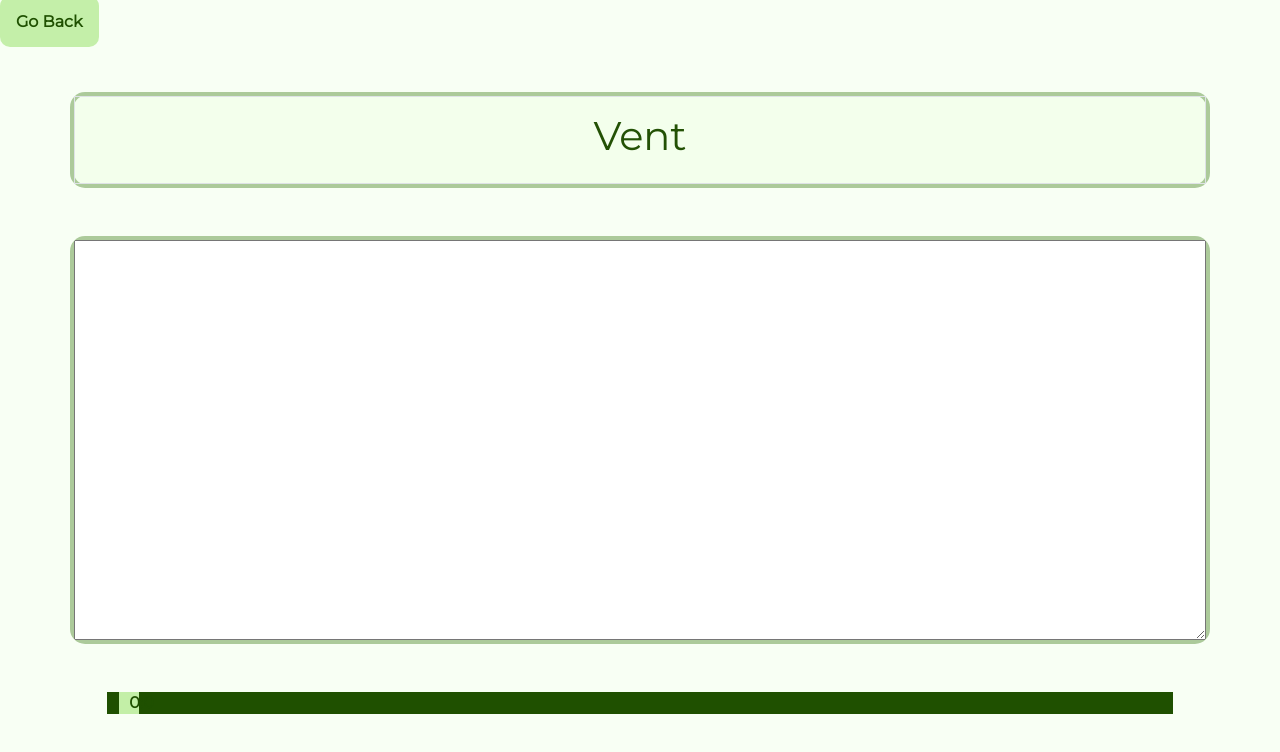
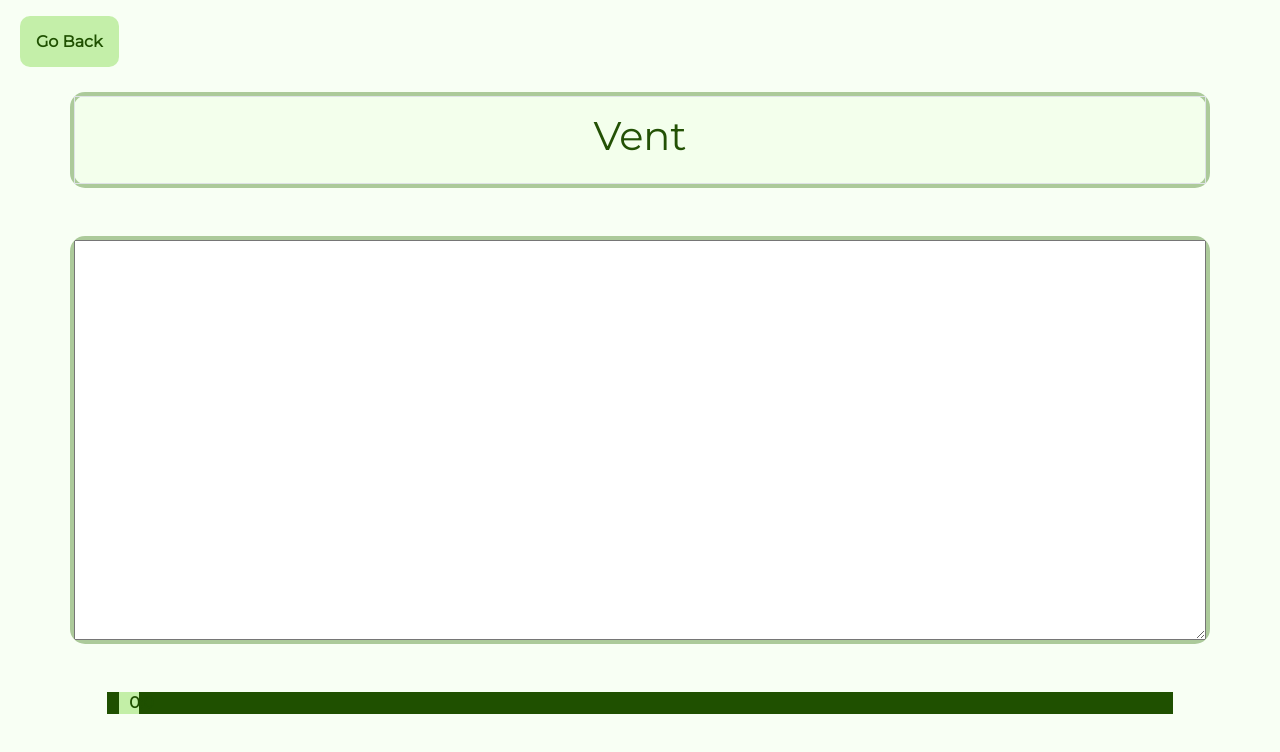
Before and after one commit to Ponderr/Ponder, a plain HTML site: page vent.html in a window 1280 px wide. Drawn offline with nearby package versions, Linux system fonts and the light colour scheme.

Commit message:
add padding back button

```diff
--- a/css/style.css
+++ b/css/style.css
@@ -49,6 +49,9 @@ body {
     color:white;
   }
   a {
+    position: relative;
+    left: 20px;
+    top: 20px;
     text-decoration: none;
   }
 
```
